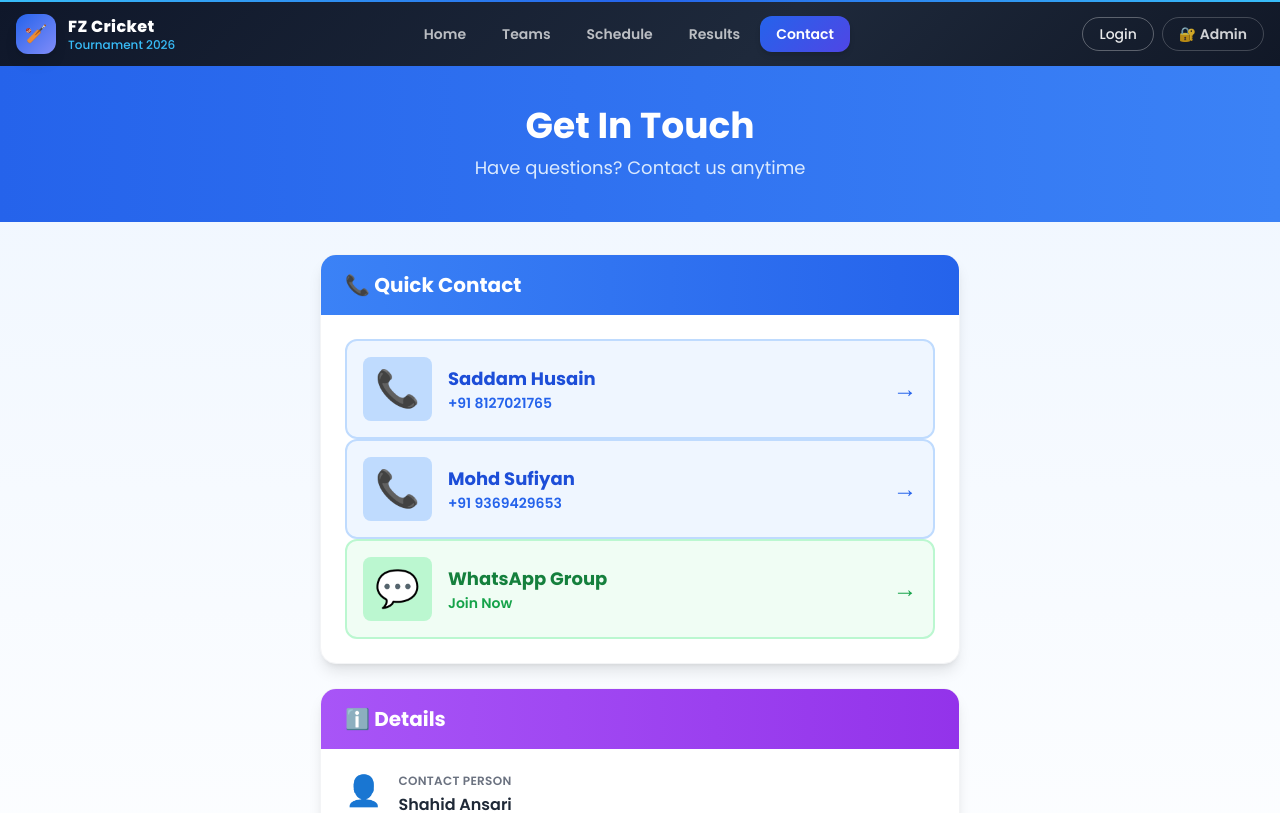
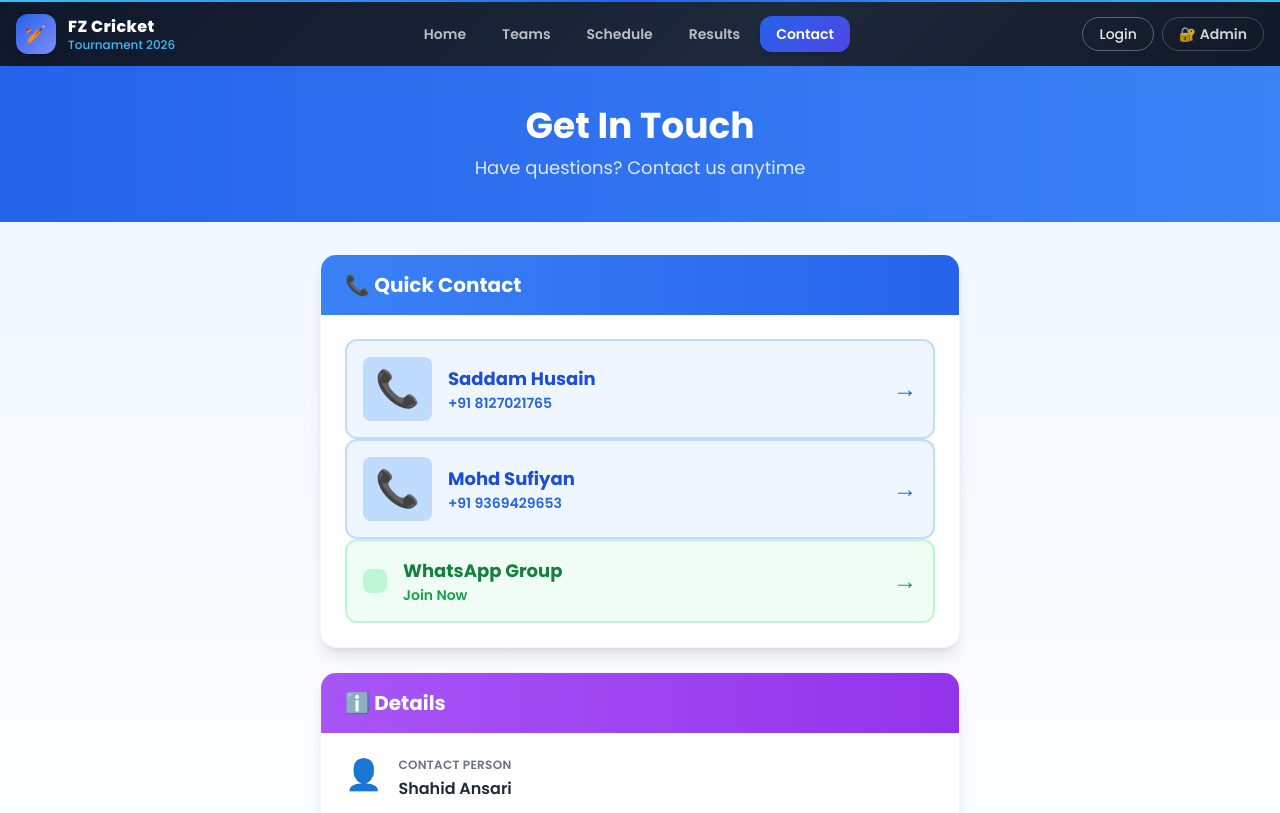
Before and after one commit to ansari0512/FZCricket_Tournament, a React (Vite) app in the folder frontend/: page /contact in a window 1280 px wide. Shown: the top 813 px of the page. Built offline with nearby package versions, Linux system fonts and the light colour scheme; no server answers.

Commit message:
feat: add whatsapp logo to whatsapp group contact

```diff
--- a/frontend/src/pages/Contact.jsx
+++ b/frontend/src/pages/Contact.jsx
@@ -4,7 +4,7 @@ export default function Contact() {
   const contacts = [
     { icon: '📞', name: 'Saddam Husain', value: '+91 8127021765', href: 'tel:+918127021765', type: 'phone' },
     { icon: '📞', name: 'Mohd Sufiyan', value: '+91 9369429653', href: 'tel:+919369429653', type: 'phone' },
-    { icon: '💬', name: 'WhatsApp Group', value: 'Join Now', href: 'https://chat.whatsapp.com/CR4Wx8QgHbJFaTnDkuTkxu', type: 'whatsapp' },
+    { icon: 'whatsapp', name: 'WhatsApp Group', value: 'Join Now', href: 'https://chat.whatsapp.com/CR4Wx8QgHbJFaTnDkuTkxu', type: 'whatsapp' },
   ]
 
   const details = [
@@ -36,12 +36,18 @@ export default function Contact() {
                     ? 'bg-green-50 border-green-200 hover:border-green-400 hover:bg-green-100'
                     : 'bg-blue-50 border-blue-200 hover:border-blue-400 hover:bg-blue-100'
                 }`}>
-                  <div className={`text-4xl flex-shrink-0 p-3 rounded-lg ${
+                  <div className={`text-4xl flex-shrink-0 p-3 rounded-lg flex items-center justify-center ${
                     item.type === 'whatsapp'
                       ? 'bg-green-200'
                       : 'bg-blue-200'
                   }`}>
-                    {item.icon}
+                    {item.icon === 'whatsapp' ? (
+                      <svg className="w-8 h-8" viewBox="0 0 24 24" fill="currentColor" className="text-green-600">
+                        <path d="M17.472 14.382c-.297-.149-1.758-.867-2.03-.967-.273-.099-.471-.148-.67.15-.197.297-.767.966-.94 1.164-.173.199-.347.223-.644.075-.297-.15-1.255-.463-2.39-1.475-.883-.788-1.48-1.761-1.653-2.059-.173-.297-.018-.458.13-.606.134-.133.298-.347.446-.52.149-.174.198-.298.298-.497.099-.198.05-.371-.025-.52-.075-.149-.669-1.612-.916-2.207-.242-.579-.487-.5-.67-.51-.173-.008-.371-.01-.57-.01-.198 0-.52.074-.792.372-.272.297-1.04 1.016-1.04 2.479 0 1.462 1.065 2.875 1.213 3.074.149.198 2.096 3.2 5.076 4.487.709.306 1.262.489 1.694.625.712.227 1.36.195 1.871.118.571-.085 1.758-.719 2.006-1.413.248-.694.248-1.289.173-1.413-.074-.124-.272-.198-.57-.347m-5.421-7.403h-.004a9.87 9.87 0 00-5.031 1.378c-1.536.925-2.603 2.291-2.77 3.297a5.947 5.947 0 00.505 3.537 5.977 5.977 0 001.834 2.775 5.976 5.976 0 002.641 1.235c.842.108 1.637-.041 2.25-.36 1.002-.502 1.945-1.053 2.812-1.642.867-.589 1.646-1.3 2.31-2.041a5.902 5.902 0 001.56-2.716 5.822 5.822 0 00-.079-3.677 5.9 5.9 0 00-1.501-2.443 5.899 5.899 0 00-2.64-1.235 5.89 5.89 0 00-2.891.23m5.031 15.9a11.9 11.9 0 01-5.796-1.437 11.88 11.88 0 01-3.956-3.236 11.852 11.852 0 01-2.589-4.75 11.816 11.816 0 01.44-5.231 11.864 11.864 0 012.605-4.387 11.879 11.879 0 014.242-2.973 11.9 11.9 0 015.796 1.437 11.88 11.88 0 013.956 3.236 11.852 11.852 0 012.589 4.75 11.816 11.816 0 01-.44 5.231 11.864 11.864 0 01-2.605 4.387 11.879 11.879 0 01-4.242 2.973z"/>
+                      </svg>
+                    ) : (
+                      item.icon
+                    )}
                   </div>
                   <div className="flex-1">
                     <p className={`font-bold text-lg ${
```
